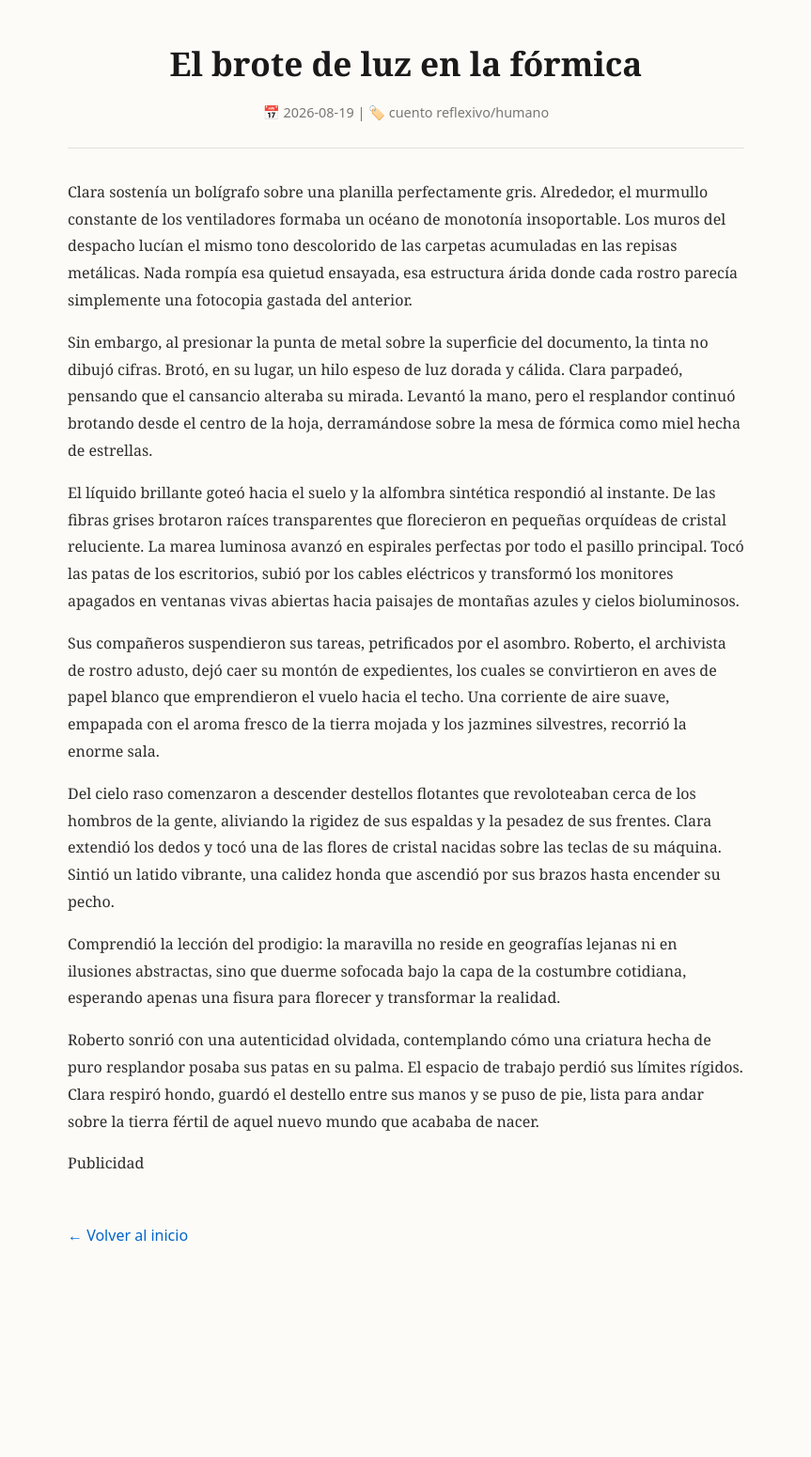
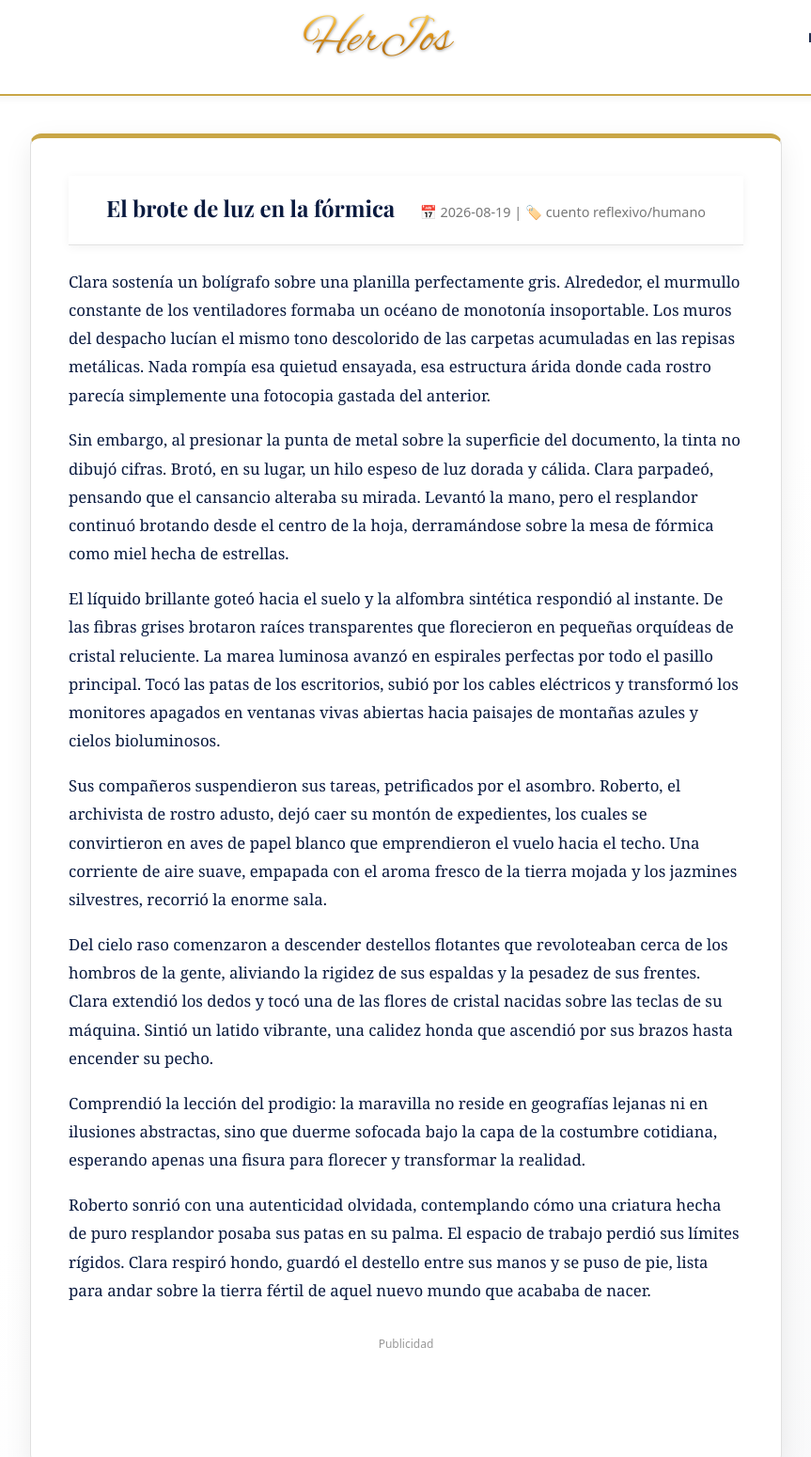
Before and after one commit to herjos07/cuentacuentos, an Astro site: page /cuentacuentos/cuentos/2026-08-19-el-brote-de-luz-en-la-formica in a window 1280 px wide. Shown: the part 20-1570 px from the top of the page at 94% size, without its empty margins (208-1071 px from the left). Before the commit the page ends 1381 px from the top, so only its background shows below. Built offline with nearby package versions, Linux system fonts and the light colour scheme; Astro itself is replaced by a stand-in of ours.

Commit message:
Add files via upload

```diff
--- a/src/pages/cuentos/[slug].astro
+++ b/src/pages/cuentos/[slug].astro
@@ -1,5 +1,6 @@
 ---
 import { getCollection } from 'astro:content';
+import Layout from '../../layouts/Layout.astro';
 
 export async function getStaticPaths() {
   const cuentos = await getCollection('cuentos');
@@ -11,64 +12,60 @@
 
 const { entry } = Astro.props;
 const { Content } = await entry.render();
+
+// Fecha en formato ISO para datos estructurados y article:published_time
+const fechaISO = new Date(entry.data.date).toISOString();
+
+const jsonLd = {
+  "@context": "https://schema.org",
+  "@type": "ShortStory",
+  "headline": entry.data.title,
+  "description": entry.data.description,
+  "genre": entry.data.category,
+  "datePublished": fechaISO,
+  "inLanguage": "es",
+  "author": {
+    "@type": "Organization",
+    "name": "HerJos Cuentacuentos"
+  },
+  "publisher": {
+    "@type": "Organization",
+    "name": "HerJos",
+    "logo": {
+      "@type": "ImageObject",
+      "url": "https://herjos.com/logoherjos.png"
+    }
+  },
+  "mainEntityOfPage": {
+    "@type": "WebPage",
+    "@id": `https://herjos.com/cuentacuentos/cuentos/${entry.slug}`
+  }
+};
 ---
 
-<html lang="es">
-  <head>
-    <meta charset="utf-8" />
-    <meta name="viewport" content="width=device-width, initial-scale=1.0" />
-    <title>{entry.data.title}</title>
-    <style>
-      body {
-        font-family: 'Georgia', serif;
-        background-color: #fdfbf7;
-        color: #2c2c2c;
-        max-width: 720px;
-        margin: 0 auto;
-        padding: 2rem 1rem;
-        line-height: 1.8;
-      }
-      header {
-        text-align: center;
-        border-bottom: 1px solid #e2e2e2;
-        padding-bottom: 1.5rem;
-        margin-bottom: 2rem;
-      }
-      h1 {
-        font-size: 2.2rem;
-        color: #1a1a1a;
-        margin-bottom: 0.5rem;
-      }
-      .meta {
-        font-size: 0.9rem;
-        color: #777;
-        font-family: system-ui, sans-serif;
-      }
-      .back-link {
-        display: inline-block;
-        margin-top: 2rem;
-        font-family: system-ui, sans-serif;
-        color: #0066cc;
-        text-decoration: none;
-      }
-      .back-link:hover {
-        text-decoration: underline;
-      }
-    </style>
-  </head>
-  <body>
-    <header>
+<Layout
+  title={entry.data.title}
+  description={entry.data.description}
+  type="article"
+  publishedTime={fechaISO}
+>
+  <script type="application/ld+json" set:html={JSON.stringify(jsonLd)} />
+
+  <article class="cuento-card">
+    <header class="cuento-header">
       <h1>{entry.data.title}</h1>
       <div class="meta">
         <span>📅 {entry.data.date}</span> | <span>🏷️ {entry.data.category}</span>
       </div>
     </header>
 
-    <main>
+    <div class="cuento-contenido">
       <Content />
+    </div>
+
     <!-- Anuncio al final del cuento -->
-          <div class="my-8 text-center min-h-[90px]">
-            <p class="text-xs text-gray-400 mb-1">Publicidad</p>
+    <div class="ad-container">
+      <p class="ad-label">Publicidad</p>
       <ins class="adsbygoogle"
            style="display:block"
            data-ad-client="ca-pub-8110695346048617"
@@ -79,8 +76,52 @@
            (adsbygoogle = window.adsbygoogle || []).push({});
       </script>
     </div>
-    </main>
+  </article>
 
-    <a href="/cuentacuentos/" class="back-link">← Volver al inicio</a>
-  </body>
-</html>
+  <a href="/cuentacuentos/" class="btn back-link">← Volver al inicio</a>
+</Layout>
+
+<style>
+  .cuento-header {
+    text-align: center;
+    border-bottom: 1px solid #e2e2e2;
+    padding-bottom: 1.2rem;
+    margin-bottom: 1.5rem;
+  }
+
+  .meta {
+    font-size: 0.9rem;
+    color: #777;
+    font-family: system-ui, sans-serif;
+    margin-top: 0.5rem;
+  }
+
+  .cuento-contenido {
+    font-family: 'Georgia', serif;
+    line-height: 1.8;
+    font-size: 1.05rem;
+  }
+
+  .cuento-contenido :global(p) {
+    margin-bottom: 1.1rem;
+  }
+
+  .ad-container {
+    margin: 2rem 0 0.5rem;
+    text-align: center;
+    min-height: 90px;
+  }
+
+  .ad-label {
+    font-size: 0.75rem;
+    color: #999;
+    margin-bottom: 4px;
+    font-family: system-ui, sans-serif;
+  }
+
+  .back-link {
+    display: block;
+    width: fit-content;
+    margin: 0 auto;
+  }
+</style>
```
Lines whose indentation alone changed are shown as unchanged.
